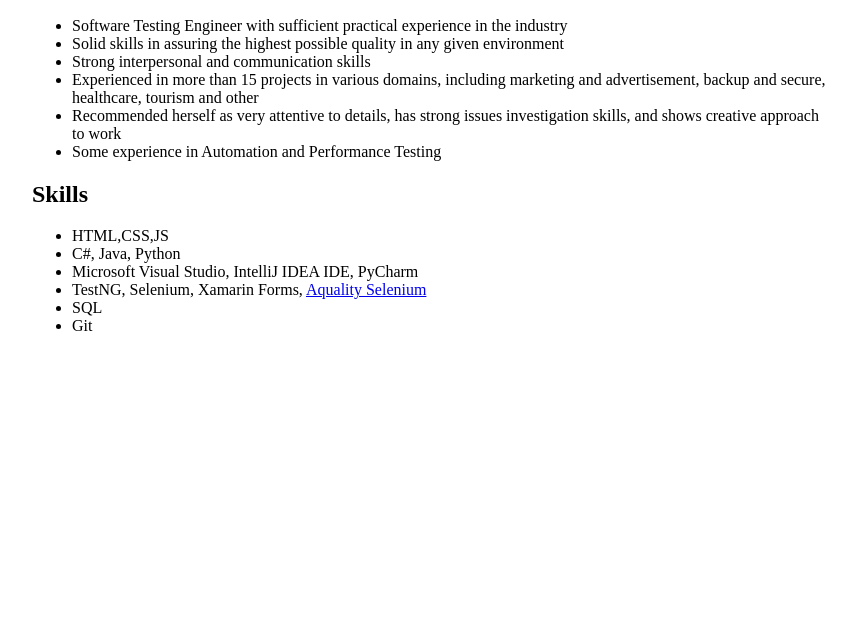
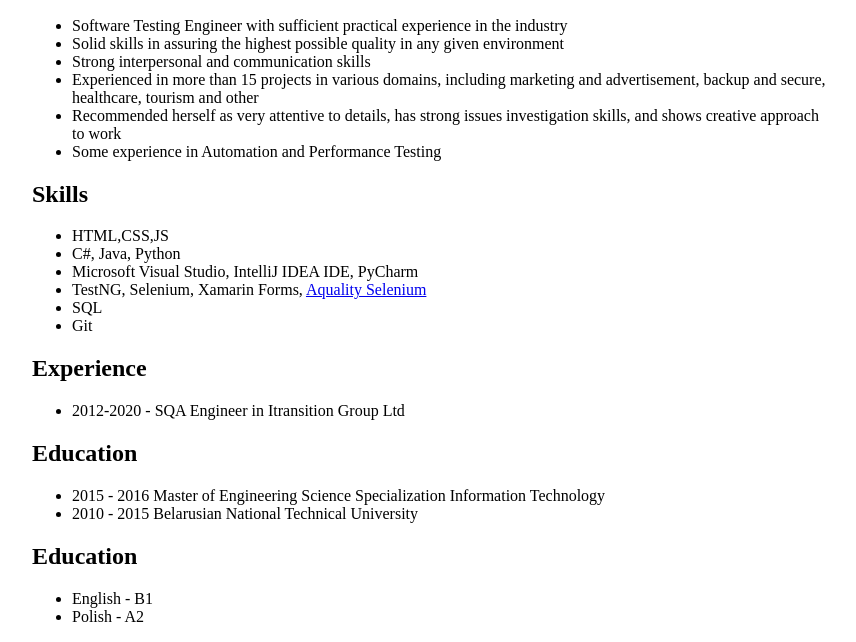
Before and after one commit to nkrivitsky/rsschool-cv, a plain HTML site: page index.html in a window 1280 px wide. Shown: the part 499-1141 px from the top of the page, without its empty margins (208-1064 px from the left). Before the commit the page ends 850 px from the top, so only its background shows below. Drawn offline with Linux system fonts and the light colour scheme.

Commit message:
feat: add experince and education sections

```diff
--- a/index.html
+++ b/index.html
@@ -57,6 +57,22 @@
                 <li>Git</li>
             </ul>
 
+            <h2>Experience</h2>
+            <ul>
+                <li>2012-2020 - SQA Engineer in Itransition Group Ltd</li>
+            </ul>
+
+            <h2>Education</h2>
+            <ul>
+                <li>2015 - 2016 Master of Engineering Science Specialization Information Technology</li>
+                <li>2010 - 2015 Belarusian National Technical University</li>
+            </ul>
+
+            <h2>Education</h2>
+            <ul>
+                <li>English - B1 </li>
+                <li>Polish - A2</li>
+            </ul>
         </main>
     </div>
 </body>
```
